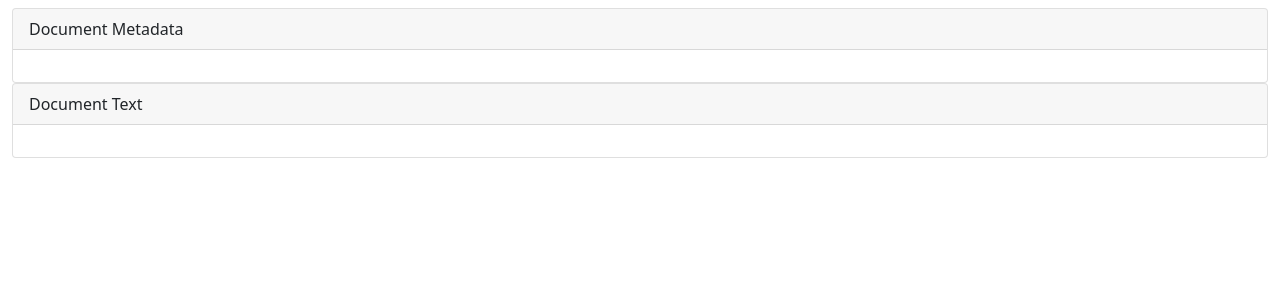
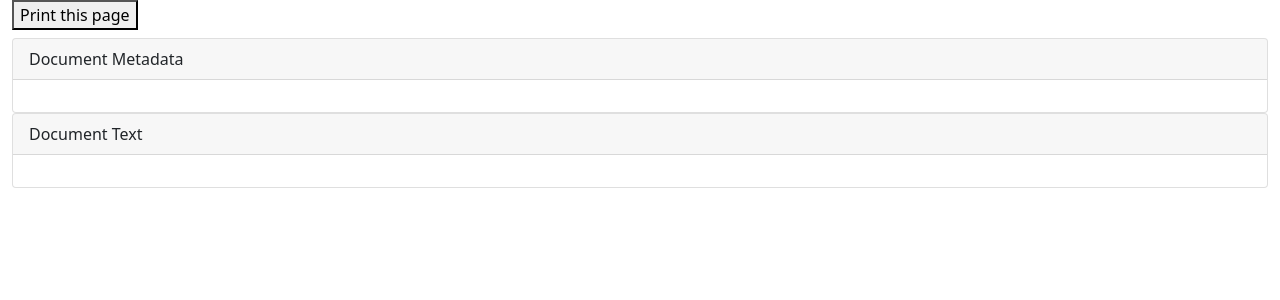
Before and after one commit to benleone90/EC500_News_Analyzer, a Flask app: template app/templates/docView.html in a window 1280 px wide. Shown: the part 56-356 px from the top of the page. Run offline with Flask 2, Linux system fonts and the light colour scheme; the template is opened without the code that fills it, so the values that code supplies are empty.

Commit message:
added print feature

```diff
--- a/app/templates/docView.html
+++ b/app/templates/docView.html
@@ -1,5 +1,6 @@
 
 {% extends "base.html" %} {% block content %}
+<button onclick="window.print()">Print this page</button>
   <h1 class="display-5">{{docName}}</h1>
     <div class="card">
     <div class="card-header">Document Metadata</div>
```
